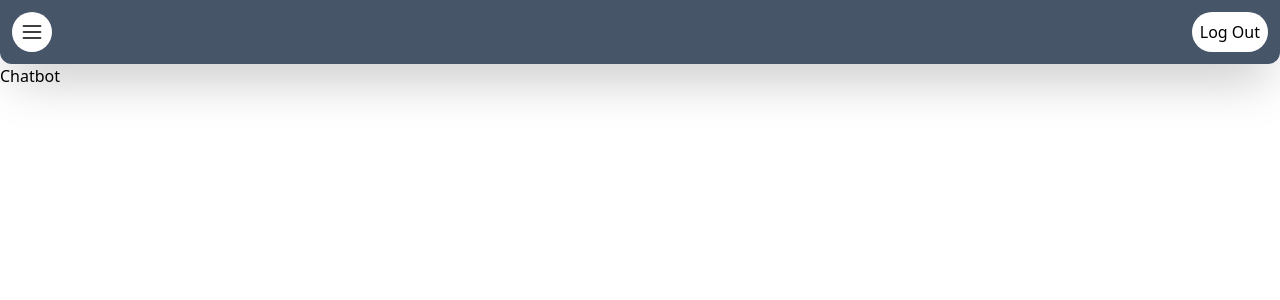
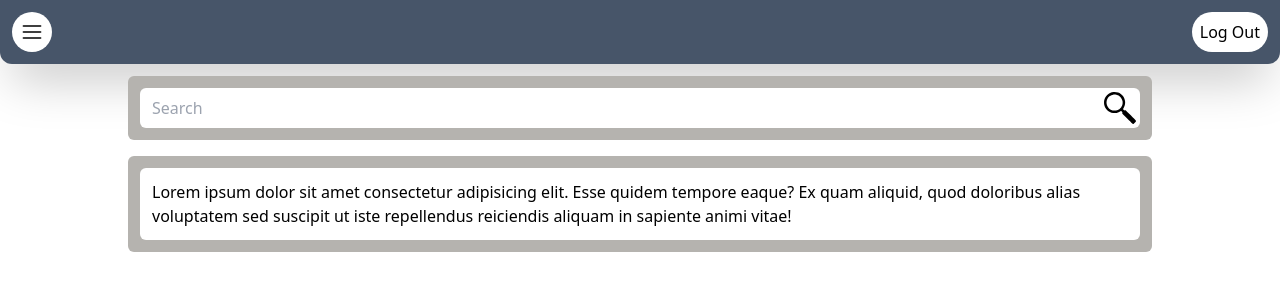
Before and after one commit to IM2-Project-Hermes/helper_portal, a Next.js app: page /chatbot in a window 1280 px wide. Shown: the top 300 px of the page. Built offline with nearby package versions, Linux system fonts and the light colour scheme.

Commit message:
layout: chatbot page layout finished

```diff
--- a/src/app/chatbot/page.tsx
+++ b/src/app/chatbot/page.tsx
@@ -1,8 +1,12 @@
+import BoxContainer from '@/components/BoxContainer';
 import React from 'react'
+
 
 const ChatbotPage = () => {
   return (
-    <div>Chatbot</div>
+    <div className='h-screen pt-3'>
+    <BoxContainer />
+    </div>
   )
 }
 
--- a/src/app/page.tsx
+++ b/src/app/page.tsx
@@ -1,6 +1,5 @@
 import Image from "next/image";
 import burger from "../../public/burger-menu.svg";
-import { FC, ReactNode } from "react";
 import { FormTextInput } from "@/components/FormInput";
 
 const LoginPage = () => {
@@ -27,6 +26,7 @@ const LoginPage = () => {
       </div>
     </div>
   );
-};
+}
+
 
 export default LoginPage;
--- /dev/null
+++ b/src/components/BoxContainer.module.css
@@ -0,0 +1,5 @@
+
+.boxContainer{
+    @apply rounded-md m-auto w-4/5 p-3;
+    background-color: #B5B3AF;
+}
--- /dev/null
+++ b/src/components/BoxContainer.tsx
@@ -0,0 +1,40 @@
+import lupe from "../../public/lupe.svg";
+
+import styles from "./BoxContainer.module.css";
+
+import Image from "next/image";
+
+interface ContainerProps {}
+
+const BoxContainer = () => {
+  return (
+    <div className="flex flex-col gap-4">
+      <SearchContainer />
+      <div className={styles.boxContainer}>
+        <div className="rounded-md p-3 bg-white">
+          <p>
+            Lorem ipsum dolor sit amet consectetur adipisicing elit. Esse quidem
+            tempore eaque? Ex quam aliquid, quod doloribus alias voluptatem sed
+            suscipit ut iste repellendus reiciendis aliquam in sapiente animi
+            vitae!
+          </p>
+        </div>
+      </div>
+    </div>
+  );
+};
+
+export const SearchContainer = () => {
+  return (
+    <div className={styles.boxContainer}>
+      <div className="flex justify-between rounded-md pl-3 h-10 bg-white">
+        <input type="text" placeholder="Search"></input>
+        <div className="h-10 w-10 p-1">
+          <Image src={lupe} alt="test" />
+        </div>
+      </div>
+    </div>
+  );
+};
+
+export default BoxContainer;
```
Also changed, not shown: public/lupe.svg (renamed from public/lupe-_1_.svg), src/components/test.tsx (deleted).
